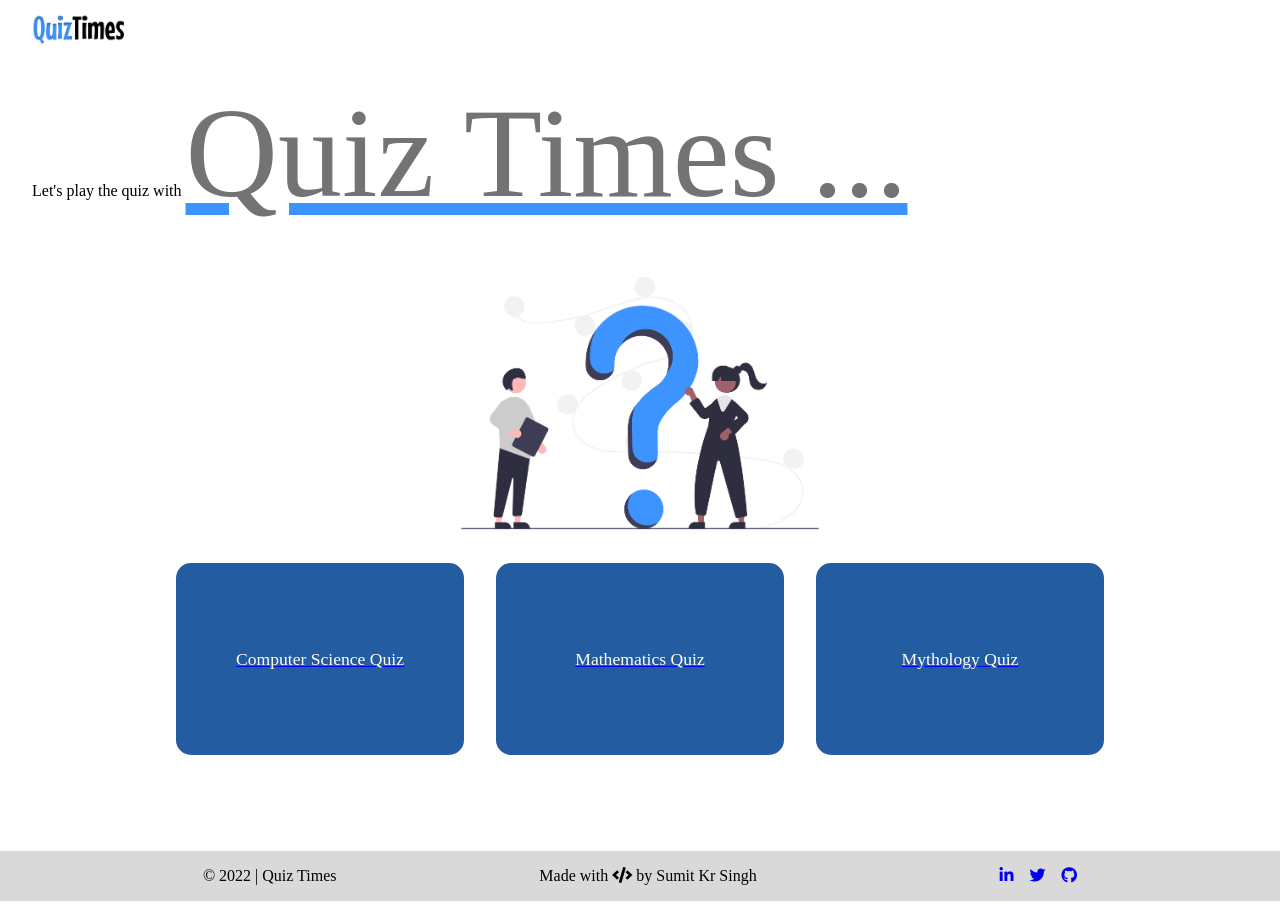
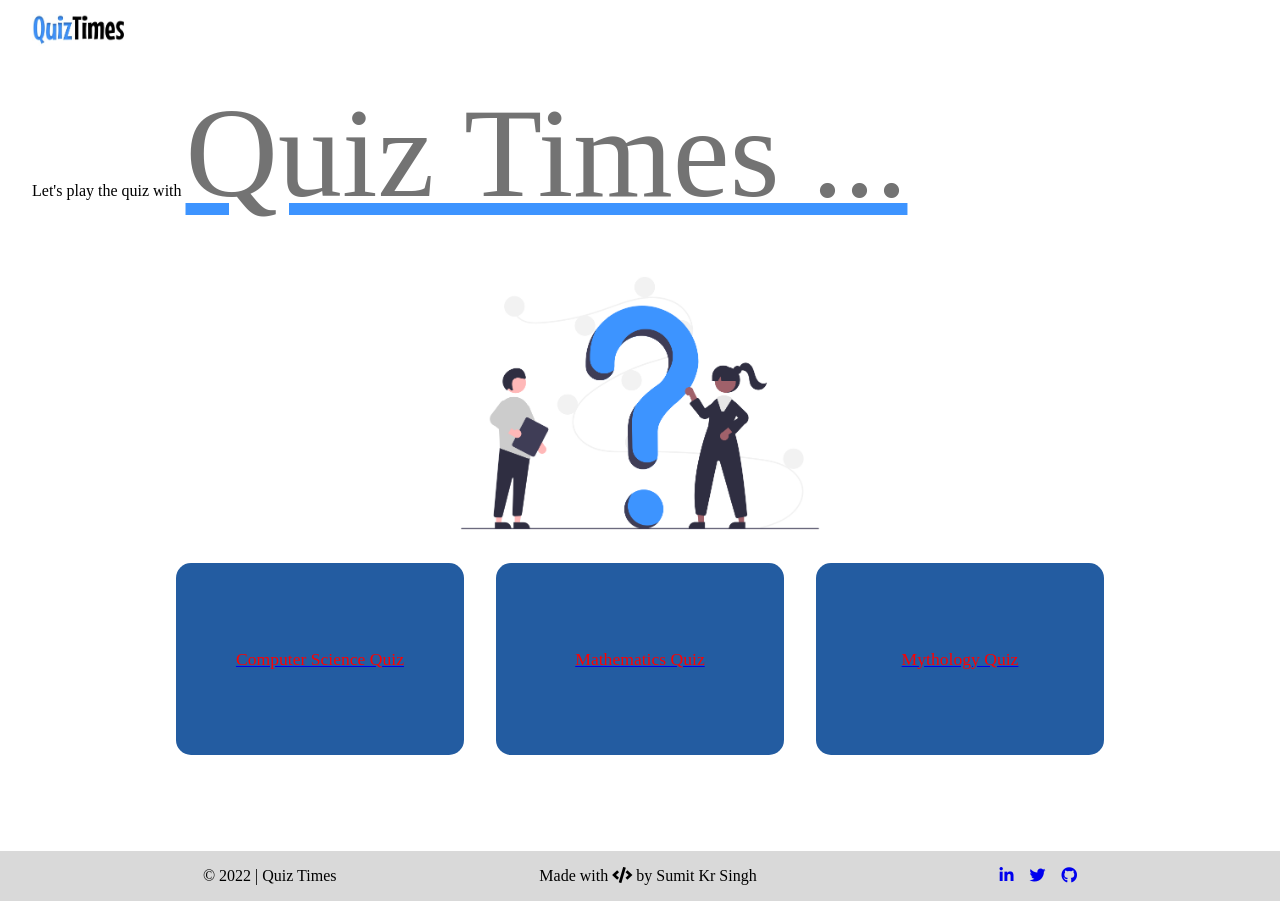
Before and after one commit to sumitk-singh/quiz-times, a React (Create React App) app: page / in a window 1280 px wide. Built offline with nearby package versions, Linux system fonts and the light colour scheme.

Commit message:
Update Home.css

```diff
--- a/src/Pages/home-page/Home.css
+++ b/src/Pages/home-page/Home.css
@@ -49,7 +49,7 @@ section {
     height: 12rem;
     width: 18rem;
     border-radius: 15px;
-    font: 5rem;
+   color:red;
 }
 
 .home-Page-Img {
```
